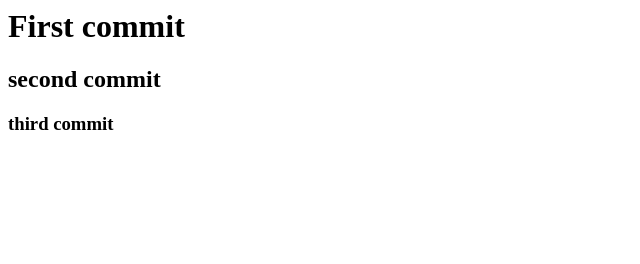
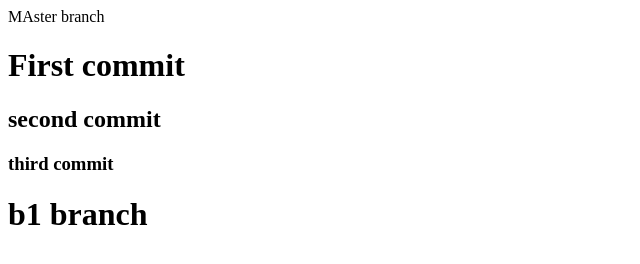
Before and after one commit to sritejaswi1495/ccitrepo2, a plain HTML site: page index.html in a window 1280 px wide. Shown: the whole page, without its empty margins (0-640 px from the left). Drawn offline with Linux system fonts and the light colour scheme.

Commit message:
b1 first commit

```diff
--- a/index.html
+++ b/index.html
@@ -4,8 +4,12 @@
 
     </header>
     <body>
+        <H0> MAster branch </H0>
         <h1>First commit </h1>
         <h2>second commit </h2>
         <h3> third commit</h3>
     </body>
+    <div id = "d1">
+        <h1> b1 branch</h1>
+    </div>
 </html>
```
